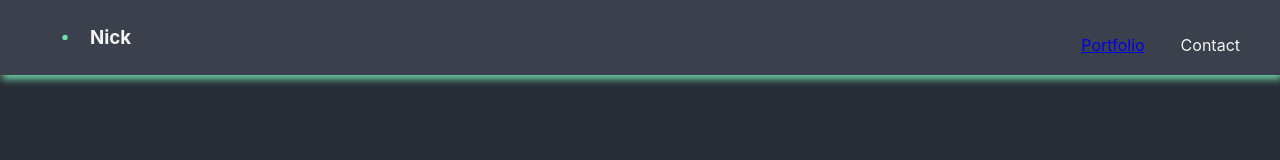
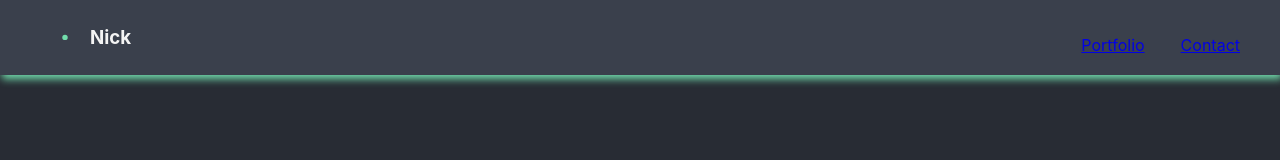
Before and after one commit to NickStrick/My-Portfolio, a React (Create React App) app in the folder portfolio/: page / in a window 1280 px wide. Shown: the top 160 px of the page. Built offline with nearby package versions, Linux system fonts and the light colour scheme.

Commit message:
fixed some id links

```diff
--- a/portfolio/src/components/ContactInfo/Contactinfo.js
+++ b/portfolio/src/components/ContactInfo/Contactinfo.js
@@ -30,7 +30,7 @@ const Contactinfo = (props) => {
 
     return (
 
-        <div className="contact-section"><label>Send me a message!</label>
+        <div className="contact-section" id='contact-info'><label>Send me a message!</label>
             <form className='contact-form'>
 
                 <div className='contact-div'>
--- a/portfolio/src/components/navbar/Navbar.js
+++ b/portfolio/src/components/navbar/Navbar.js
@@ -12,8 +12,8 @@ const Navbar = (props) => {
                 </div>
 
                 <div className='nav-list'>
-                    <a className='nav-item' href='#contact-info'>Portfolio</a>
-                    <a className='nav-item'>Contact</a>
+                    <a className='nav-item' href='#portfolio'>Portfolio</a>
+                    <a className='nav-item' href='#contact-info'>Contact</a>
                 </div>
 
             </div>
```
